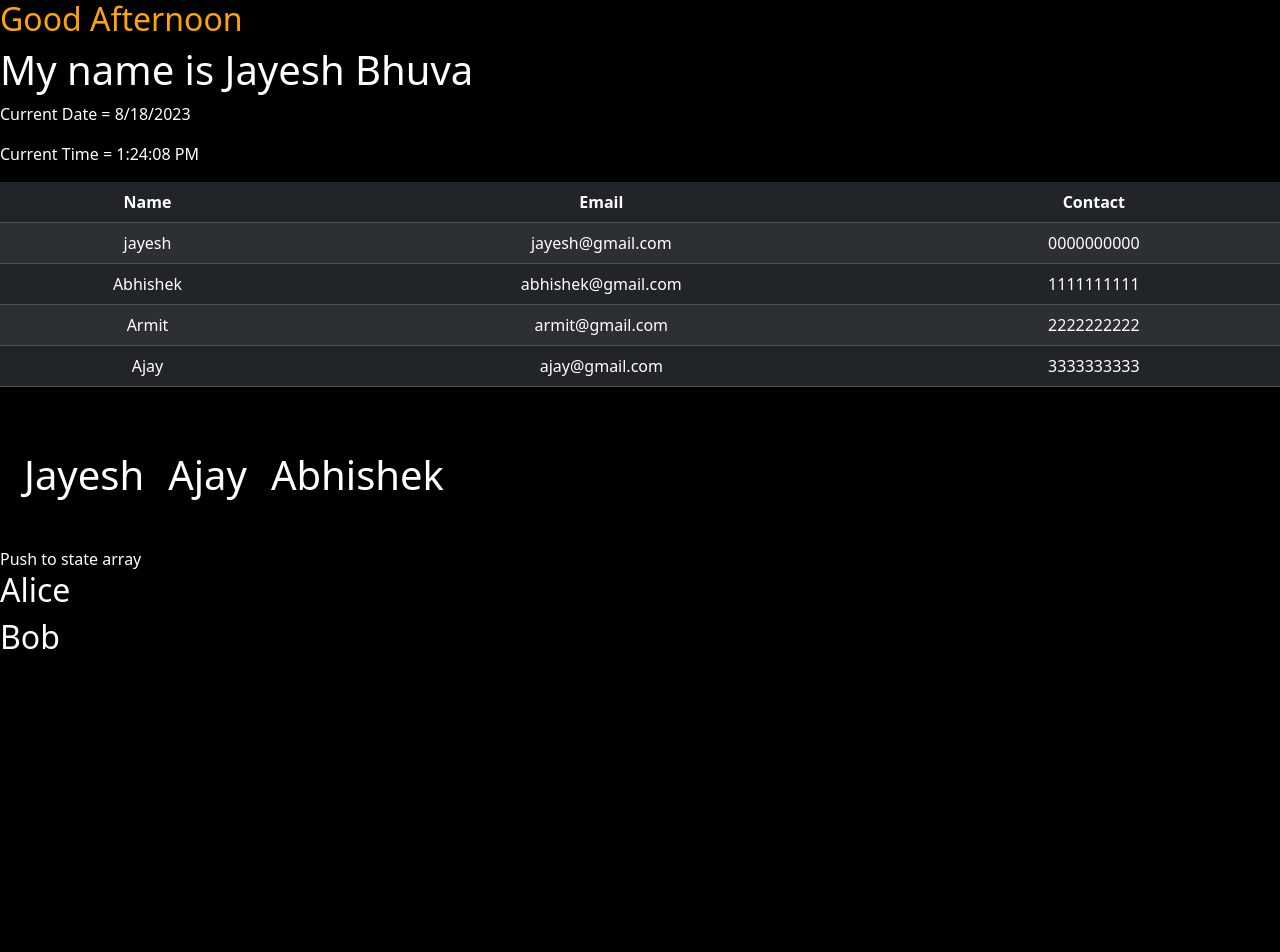
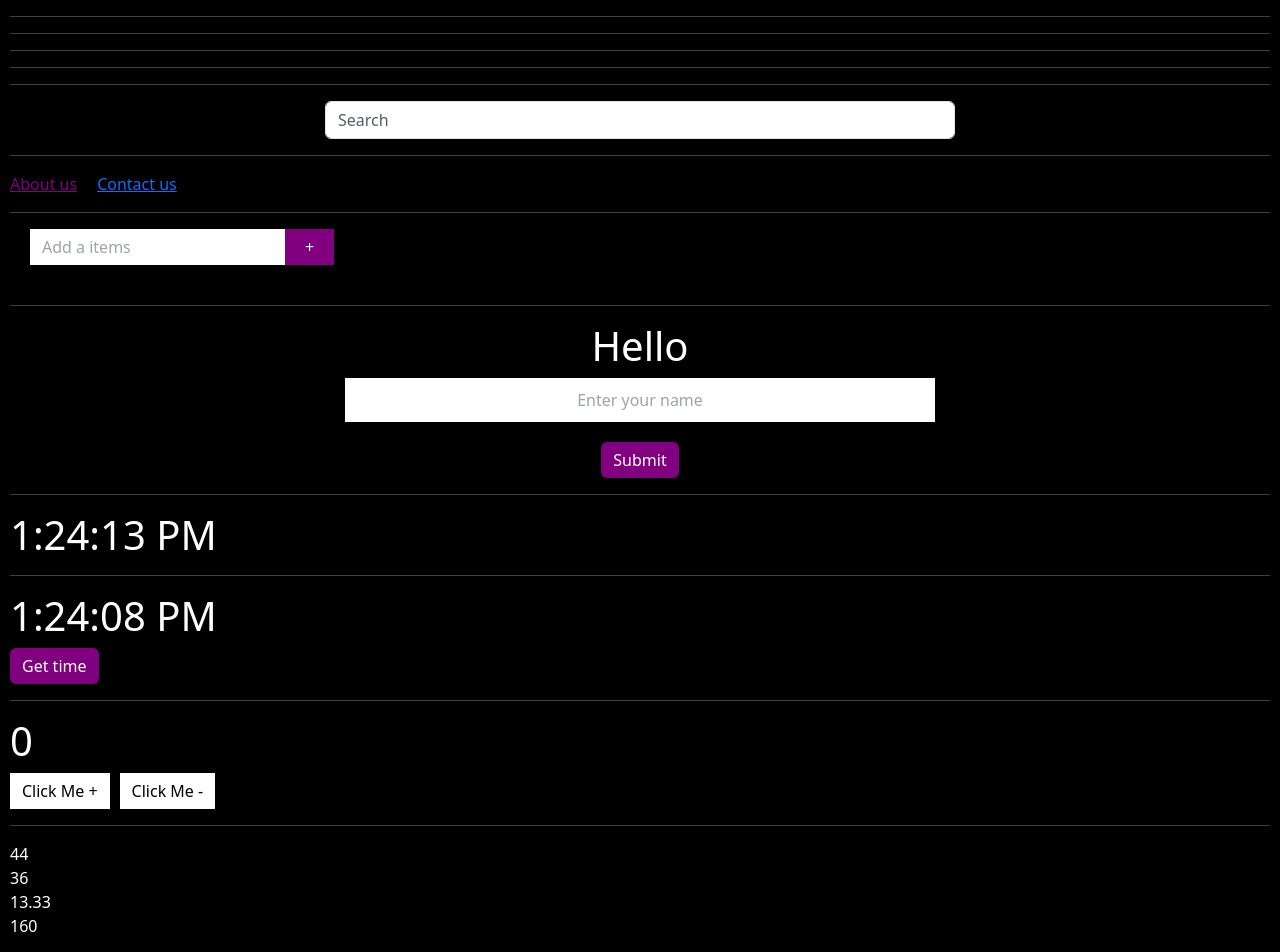
Before and after one commit to bhuvajayesh/react-tutorial, a React (Create React App) app: page / in a window 1280 px wide. Shown: the top 952 px of the page. Before the commit the page ends 800 px from the top, so only its background shows below. Built offline with nearby package versions, Linux system fonts and the light colour scheme.

Commit message:
react practice

```diff
--- a/src/App.css
+++ b/src/App.css
@@ -3,10 +3,14 @@ body {
   color: #fff !important;
   height: 100%;
   margin: 0px;
-  padding: 0px;
+  padding: 0px 10px;
 }
 .react-demo ul {
   list-style: none;
   margin: 0px;
   padding: 0px;
 }
+
+.active {
+  color: purple;
+}
--- a/src/App.js
+++ b/src/App.js
@@ -1,6 +1,10 @@
 import { useState } from "react";
 import { Table } from "react-bootstrap";
+import { NavLink } from "react-router-dom";
 import "./App.css";
+import ReactPractice from "./pages/ReactPractice";
+import ToDoLists from "./pages/Todolist";
+import Sresult from "./pages/Sresult";
 
 function App() {
   // const nameDemo = ["Jayesh", "Abhishek", "Pratik", "Armit"];
@@ -48,7 +52,7 @@ function App() {
 
   const color = ["Orange", "Green", "Yellow", "Red"];
   color.pop();
-  console.log(color);
+  // console.log(color);
 
   // Push Funcation
   const [names, setNames] = useState(["Alice", "Bob"]);
@@ -63,36 +67,219 @@ function App() {
     // setNames(current => ['Zoey', ...current]);
   };
 
-  const fName = "Jayesh";
-  const lName = "Bhuva";
+  // onClick Count + 1
+  const [count, setCount] = useState(0);
+  const IncNum = () => {
+    setCount(count + 1);
+  };
 
-  const currentDate = new Date().toLocaleDateString();
-  const currentTime = new Date().toLocaleTimeString();
+  const IncNumMinus = () => {
+    if (count > 0) {
+      setCount(count - 1);
+    } else {
+      alert("Sorry, Zero Limit");
+      setCount(0);
+    }
+  };
 
-  //
-  // let curDate1 = new Date(2023, 8, 8, 22);
-  let curDate1 = new Date();
-  curDate1 = curDate1.getHours();
-  let greeting = "";
-  const cssStyle = {};
+  // Current Time
+  let currentTime = new Date().toLocaleTimeString("en-US");
+  const [cTime, setCtime] = useState(currentTime);
+  const getTime = () => {
+    currentTime = new Date().toLocaleTimeString("en-US");
+    setCtime(currentTime);
+  };
 
-  if (curDate1 >= 1 && curDate1 < 12) {
-    greeting = "Good Morning";
-    cssStyle.color = "green";
-  } else if (curDate1 >= 12 && curDate1 < 19) {
-    greeting = "Good Afternoon";
-    cssStyle.color = "orange";
-  } else {
-    greeting = "Good Night";
-    cssStyle.color = "red";
-  }
+  // Auto Time
+  let autoUpdateTime = new Date().toLocaleTimeString("en-US");
+  const [autoTime, setUCtime] = useState(autoUpdateTime);
+  const getAutoTime = () => {
+    autoUpdateTime = new Date().toLocaleTimeString("en-US");
+    setUCtime(autoUpdateTime);
+  };
+  setInterval(getAutoTime, 1000);
+
+  // Form
+  const [name, setName] = useState();
+  const [fullName, setFullName] = useState();
+  const inputEvent = (event) => {
+    setName(event.target.value);
+  };
+
+  const nameSubmit = (event) => {
+    event.preventDefault();
+    setFullName(name);
+  };
+
+  // Todo List
+  const [inputTodoList, setinputTodoList] = useState("buy apple");
+  const [Items, setItems] = useState([]);
+
+  const itemEvent = (event) => {
+    setinputTodoList(event.target.value);
+  };
+
+  const plusList = () => {
+    setItems((oldItems) => {
+      return [...oldItems, inputTodoList];
+    });
+    setinputTodoList("");
+  };
+
+  const deleteItem = (id) => {
+    console.log("deleted");
+    setItems((oldItems) => {
+      return oldItems.filter((arrElem, index) => {
+        return index !== id;
+      });
+    });
+  };
+
+  // Search Result
+  const [img, setImg] = useState("");
+  const inputResult = (event) => {
+    const data = event.target.value;
+    console.log(data);
+    setImg(data);
+  };
 
   return (
     <div className="react-demo">
-      <h2 style={cssStyle}>{greeting}</h2>
-      <h1>{`My name is ${fName} ${lName} `}</h1>
-      <p>Current Date = {currentDate}</p>
-      <p>Current Time = {currentTime}</p>
+      <hr />
+      <hr />
+      <hr />
+      <hr />
+      <hr />
+      <div className="w-50 m-auto">
+        <input
+          type="text"
+          placeholder="Search"
+          className="w-full form-control"
+          value={img}
+          onChange={inputResult}
+        />
+        {img === "" ? null : <Sresult imgName={img} />}
+      </div>
+      <hr />
+      <div className="navbarLink flex gap-[20px]">
+        <NavLink exact activeClassName="active" to="/">
+          About us
+        </NavLink>
+        <NavLink exact activeClassName="active" to="/contact">
+          Contact us
+        </NavLink>
+      </div>
+      <hr />
+      <div style={{ padding: "0 20px" }}>
+        <input
+          type="text"
+          placeholder="Add a items"
+          onChange={itemEvent}
+          // value={inputTodoList}
+          style={{ color: "#000", padding: "6px 12px" }}
+        />
+        <button
+          style={{
+            background: "purple",
+            padding: "6px 20px",
+            borderRadius: "0px",
+          }}
+          onClick={plusList}
+        >
+          +
+        </button>
+        <br />
+        <br />
+        <ul>
+          {Items.map((itemVal, index) => {
+            return (
+              <ToDoLists
+                key={index}
+                id={index}
+                text={itemVal}
+                onSelect={deleteItem}
+              />
+            );
+          })}
+        </ul>
+      </div>
+      <hr />
+      <form onSubmit={nameSubmit}>
+        <div
+          style={{
+            maxWidth: "50%",
+            margin: "0 auto",
+            padding: "0 20px",
+            textAlign: "center",
+          }}
+        >
+          <h1>Hello {fullName}</h1>
+          <input
+            type="text"
+            placeholder="Enter your name"
+            onChange={inputEvent}
+            value={name}
+            style={{
+              width: "100%",
+              padding: "10px",
+              marginBottom: "20px",
+              outline: "0px",
+              color: "#000",
+              textAlign: "center",
+            }}
+          />
+          <button
+            type="submit"
+            style={{
+              background: "purple",
+              padding: "6px 12px",
+              borderRadius: "6px",
+            }}
+          >
+            Submit
+          </button>
+        </div>
+      </form>
+      <hr />
+      <div className="current-time">
+        <h1>{autoTime}</h1>
+        <hr />
+        <h1>{cTime}</h1>
+        <button
+          onClick={getTime}
+          style={{
+            background: "purple",
+            padding: "6px 12px",
+            borderRadius: "6px",
+          }}
+        >
+          Get time
+        </button>
+      </div>
+      <hr />
+      <div className="click-btn">
+        <h1>{count}</h1>
+        <button
+          onClick={IncNum}
+          style={{ background: "#fff", color: "#000", padding: "6px 12px" }}
+        >
+          Click Me +
+        </button>
+        <button
+          onClick={IncNumMinus}
+          style={{
+            background: "#fff",
+            color: "#000",
+            padding: "6px 12px",
+            marginLeft: "10px",
+          }}
+        >
+          Click Me -
+        </button>
+      </div>
+      <hr />
+      <ReactPractice />
+      <hr />
       <Table
         striped
         variant="dark"
--- /dev/null
+++ b/src/pages/Calculator.js
@@ -0,0 +1,36 @@
+import React from "react";
+
+function add(a, b) {
+  let sum = a + b;
+  return sum;
+}
+
+function sub(a, b) {
+  let sub = a - b;
+  return sub;
+}
+
+function div(a, b) {
+  let div = a / b;
+  div = div.toFixed(2);
+  return div;
+}
+
+function multi(a, b) {
+  let multi = a * b;
+  return multi;
+}
+
+function Calculator() {
+  return (
+    <>
+      <ul>
+        <li>{add(40, 4)}</li>
+        <li>{sub(40, 4)}</li>
+        <li>{div(40, 3)}</li>
+        <li>{multi(40, 4)}</li>
+      </ul>
+    </>
+  );
+}
+export default Calculator;
--- /dev/null
+++ b/src/pages/Contact.js
@@ -0,0 +1,21 @@
+import React from "react";
+import { NavLink } from "react-router-dom";
+import "../App.css";
+
+const Contact = () => {
+  return (
+    <>
+      <h1>Contact us page</h1>
+      <div className="navbarLink flex gap-[20px]">
+        <NavLink exact activeClassName="active" to="/">
+          About us
+        </NavLink>
+        <NavLink exact activeClassName="active" to="/contact">
+          Contact us
+        </NavLink>
+      </div>
+    </>
+  );
+};
+
+export default Contact;
--- /dev/null
+++ b/src/pages/ReactPractice.js
@@ -0,0 +1,45 @@
+import React from "react";
+import Calculator from "./Calculator";
+
+function ReactPractice() {
+  //
+  const fName = "Jayesh";
+  const lName = "Bhuva";
+
+  //
+  const currentDate = new Date().toLocaleDateString();
+  const currentTime = new Date().toLocaleTimeString();
+
+  //
+  // let curDate1 = new Date(2023, 8, 8, 22);
+  let curDate1 = new Date();
+  curDate1 = curDate1.getHours();
+  let greeting = "";
+  const cssStyle = {};
+
+  if (curDate1 >= 1 && curDate1 < 12) {
+    greeting = "Good Morning";
+    cssStyle.color = "green";
+  } else if (curDate1 >= 12 && curDate1 < 19) {
+    greeting = "Good Afternoon";
+    cssStyle.color = "orange";
+  } else {
+    greeting = "Good Night";
+    cssStyle.color = "red";
+  }
+  //
+
+  return (
+    <>
+      <Calculator />
+      <br />
+      <br />
+      <h2 style={cssStyle}>{greeting}</h2>
+      <h1>{`My name is ${fName} ${lName} `}</h1>
+      <p>Current Date = {currentDate}</p>
+      <p>Current Time = {currentTime}</p>
+    </>
+  );
+}
+
+export default ReactPractice;
--- /dev/null
+++ b/src/pages/Sresult.js
@@ -0,0 +1,14 @@
+import React from "react";
+
+const Sresult = (props) => {
+  const img = `https://source.unsplash.com/600x400?${props.imgName}`;
+  return (
+    <>
+      <div className="my-4">
+        <img src={img} alt="image" className="m-auto" />
+      </div>
+    </>
+  );
+};
+
+export default Sresult;
--- /dev/null
+++ b/src/pages/Todolist.js
@@ -0,0 +1,18 @@
+import React from "react";
+
+const ToDoLists = (props) => {
+  return (
+    <div style={{ display: "flex", gap: "10px" }}>
+      <button
+        onClick={() => {
+          props.onSelect(props.id);
+        }}
+      >
+        X
+      </button>
+      <li>{props.text}</li>
+    </div>
+  );
+};
+
+export default ToDoLists;
--- a/src/routes/root.js
+++ b/src/routes/root.js
@@ -2,12 +2,15 @@ import React from "react";
 import App from "../App";
 import Test from "../pages/Test";
 import { Routes, Route, BrowserRouter } from "react-router-dom";
+import Contact from "../pages/Contact";
+
 const Routing = () => {
   return (
     <BrowserRouter>
       <Routes>
         <Route path="/" element={<App />} />
         <Route path="/test" element={<Test />} />
+        <Route path="/contact" element={<Contact />} />
       </Routes>
     </BrowserRouter>
   );
```
